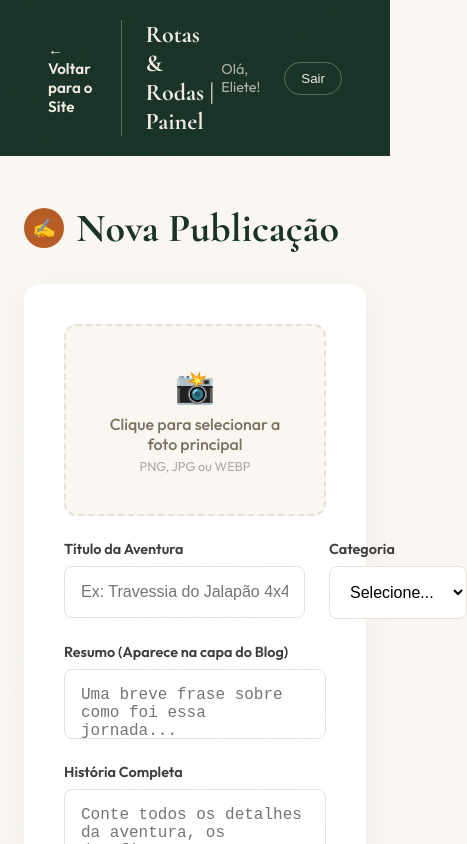
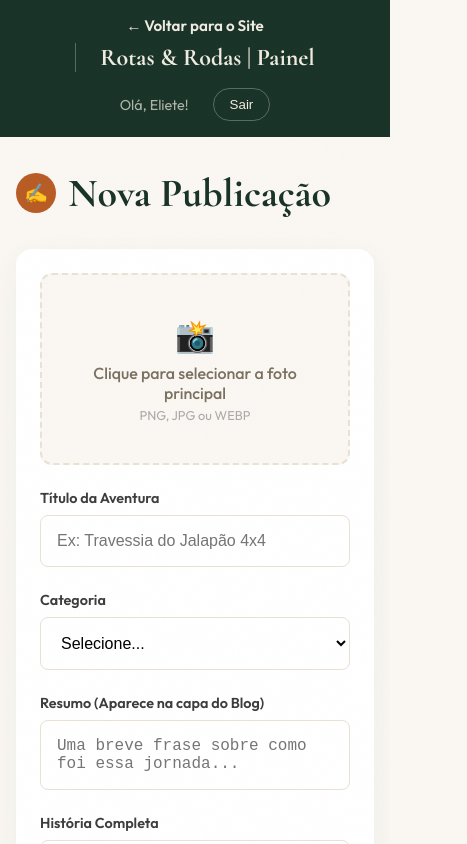
Before and after one commit to GuGu494/rotas-e-rodas, a React (Vite) app: page /admin/dashboard in a window 390 px wide. Shown: the top 844 px of the page, 467 px wide, since content can reach past the window. Built offline with nearby package versions, Linux system fonts and the light colour scheme; no server answers; the database is empty; sample sign-in values are in the browser's storage.

Commit message:
fix: final comprehensive mobile responsiveness patches

```diff
--- a/src/App.css
+++ b/src/App.css
@@ -33,6 +33,7 @@ body::before {
   background:#fff; border-bottom:1px solid var(--areia2);
   display:flex; justify-content:center;
   padding:0; overflow:hidden;
+  width: 100%;
 }
 .stat-item {
   flex:1; max-width:220px; padding:28px 24px; text-align:center;
@@ -70,6 +71,6 @@ h2.sec-title {
 }
 @media(max-width:600px){
   .depo-grid { grid-template-columns:1fr; }
-  .stats-bar { flex-direction: column; }
-  .stat-item { max-width: 100%; width: 100%; border-right:none; border-bottom:1px solid var(--areia2); }
+  .stats-bar { flex-direction: column; width: 100%; }
+  .stat-item { max-width: 100%; width: 100%; border-right:none; border-bottom:1px solid var(--areia2); padding: 20px; }
 }
--- a/src/components/Admin/AdminDashboard.jsx
+++ b/src/components/Admin/AdminDashboard.jsx
@@ -137,9 +137,19 @@ export default function AdminDashboard() {
 
   return (
     <div style={{ minHeight: '100vh', background: 'var(--creme)', paddingBottom: '80px' }}>
+      <style>{`
+        @media(max-width:768px){
+          .admin-header { padding: 16px 20px !important; flex-direction: column; gap: 16px; text-align: center; }
+          .admin-header-left { flex-direction: column; gap: 8px !important; border-left: none !important; padding-left: 0 !important; }
+          .admin-main { padding: 0 16px !important; margin: 32px auto !important; }
+          .admin-form { padding: 24px !important; }
+          .admin-grid { grid-template-columns: 1fr !important; }
+          .admin-post-item { flex-direction: column; text-align: center; gap: 12px; }
+        }
+      `}</style>
       {/* HEADER DO ADMIN */}
-      <header style={{ background: 'var(--verde)', padding: '20px 48px', display: 'flex', justifyContent: 'space-between', alignItems: 'center' }}>
-        <div style={{ display: 'flex', gap: '24px', alignItems: 'center' }}>
+      <header className="admin-header" style={{ background: 'var(--verde)', padding: '20px 48px', display: 'flex', justifyContent: 'space-between', alignItems: 'center' }}>
+        <div className="admin-header-left" style={{ display: 'flex', gap: '24px', alignItems: 'center' }}>
           <Link to="/" style={{ color: 'var(--areia)', textDecoration: 'none', fontWeight: 'bold', fontSize: '0.95rem' }}>
             ← Voltar para o Site
           </Link>
@@ -162,7 +172,7 @@ export default function AdminDashboard() {
       </header>
 
       {/* ÁREA DE POSTAGEM */}
-      <main style={{ maxWidth: '800px', margin: '48px auto', padding: '0 24px' }}>
+      <main className="admin-main" style={{ maxWidth: '800px', margin: '48px auto', padding: '0 24px' }}>
         <div style={{ display: 'flex', alignItems: 'center', gap: '12px', marginBottom: '32px' }}>
           <div style={{ width: '40px', height: '40px', background: 'var(--terra)', borderRadius: '50%', display: 'flex', alignItems: 'center', justifyContent: 'center', fontSize: '1.2rem' }}>✍️</div>
           <h1 style={{ fontFamily: '"Cormorant Garamond", serif', color: 'var(--verde)', fontSize: '2.5rem' }}>
@@ -170,7 +180,7 @@ export default function AdminDashboard() {
           </h1>
         </div>
 
-        <form onSubmit={handlePublicar} style={{ background: '#fff', padding: '40px', borderRadius: '16px', boxShadow: '0 10px 30px rgba(26,51,40,0.05)', display: 'flex', flexDirection: 'column', gap: '24px' }}>
+        <form className="admin-form" onSubmit={handlePublicar} style={{ background: '#fff', padding: '40px', borderRadius: '16px', boxShadow: '0 10px 30px rgba(26,51,40,0.05)', display: 'flex', flexDirection: 'column', gap: '24px' }}>
 
           {/* UPLOAD DE IMAGEM */}
           <label style={{ border: '2px dashed var(--areia2)', borderRadius: '12px', padding: '40px', textAlign: 'center', cursor: 'pointer', background: 'var(--creme)', display: 'block' }}>
@@ -191,7 +201,7 @@ export default function AdminDashboard() {
             )}
           </label>
 
-          <div style={{ display: 'grid', gridTemplateColumns: '2fr 1fr', gap: '24px' }}>
+          <div className="admin-grid" style={{ display: 'grid', gridTemplateColumns: '2fr 1fr', gap: '24px' }}>
             <div style={{ display: 'flex', flexDirection: 'column', gap: '8px' }}>
               <label style={{ color: 'var(--pedra)', fontSize: '0.9rem', fontWeight: '600' }}>Título da Aventura</label>
               <input
@@ -252,7 +262,7 @@ export default function AdminDashboard() {
               <p style={{ color: 'var(--cinza)' }}>Nenhuma publicação feita ainda.</p>
             ) : (
               postsRecentes.map(post => (
-                <div key={post.id} style={{ background: '#fff', border: '1px solid var(--areia2)', borderRadius: '12px', padding: '16px 24px', display: 'flex', justifyContent: 'space-between', alignItems: 'center' }}>
+                <div key={post.id} className="admin-post-item" style={{ background: '#fff', border: '1px solid var(--areia2)', borderRadius: '12px', padding: '16px 24px', display: 'flex', justifyContent: 'space-between', alignItems: 'center' }}>
                   <div>
                     <h3 style={{ color: 'var(--pedra)', fontSize: '1.1rem', marginBottom: '4px' }}>{post.titulo}</h3>
                     <p style={{ color: 'var(--cinza)', fontSize: '0.85rem' }}>Categoria: {post.categoria}</p>
--- a/src/components/Admin/AdminLogin.jsx
+++ b/src/components/Admin/AdminLogin.jsx
@@ -35,7 +35,7 @@ export default function AdminLogin() {
       justifyContent: 'center',
       background: 'var(--creme)'
     }}>
-      <div style={{
+      <div className="admin-login-box" style={{
         background: '#fff',
         padding: '48px',
         borderRadius: '16px',
@@ -96,6 +96,11 @@ export default function AdminLogin() {
           </a>
         </div>
       </div>
+      <style>{`
+        @media(max-width:600px){
+          .admin-login-box { padding: 32px 24px !important; margin: 0 16px; }
+        }
+      `}</style>
     </div>
   );
 }
--- a/src/components/Footer/Footer.css
+++ b/src/components/Footer/Footer.css
@@ -134,6 +134,7 @@ footer::before {
 
 @media(max-width:900px){
   .footer-grid { grid-template-columns:1fr; gap:40px; }
+  footer { padding: 40px 24px 24px; }
 }
 @media(max-width:600px){
   .footer-bottom { flex-direction: column; gap: 12px; text-align: center; }
--- a/src/components/Hero/Hero.css
+++ b/src/components/Hero/Hero.css
@@ -3,6 +3,7 @@
   min-height:100vh; position:relative;
   background:var(--verde);
   display:flex; align-items:center; overflow:hidden;
+  width: 100%; max-width: 100vw;
 }
 .hero-video-bg {
   position: absolute;
--- a/src/components/Rotas/Rotas.css
+++ b/src/components/Rotas/Rotas.css
@@ -85,6 +85,7 @@
   .rotas-grid, .dicas-grid { grid-template-columns:1fr 1fr; }
   .rotas-header { flex-direction:column; align-items:center; text-align:center; gap:16px; margin-bottom:40px; }
   .rotas-header .sec-tag { margin-left:auto; margin-right:auto; }
+  .rotas-header .sec-sub { margin-left:auto; margin-right:auto; }
 }
 @media(max-width:600px){
   .rotas-grid, .dicas-grid { grid-template-columns:1fr; }
--- a/src/components/Sobre/Sobre.css
+++ b/src/components/Sobre/Sobre.css
@@ -19,6 +19,7 @@
   background:rgba(26,51,40,0.9); backdrop-filter:blur(10px);
   border-radius:10px; padding:16px 20px;
   border:1px solid rgba(240,235,224,0.1);
+  text-align: center;
 }
 .sobre-img-badge p { color:var(--areia); font-size:0.82rem; line-height:1.6; font-style:italic; }
 .sobre-img-badge cite {
```
